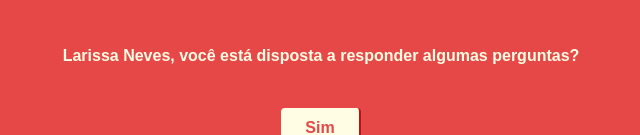
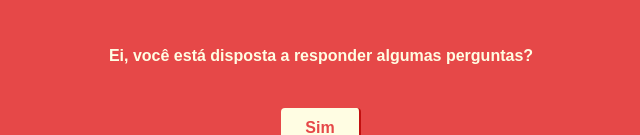
Before and after one commit to araujovitoriasous/Pizza, a React (Create React App) app: page / in a window 1280 px wide. Shown: the part 237-372 px from the top of the page, without its empty margins (319-959 px from the left). Built offline with nearby package versions, Linux system fonts and the light colour scheme; the HTML template or start-up script is replaced by a standard one.

Commit message:
Update Main.jsx

```diff
--- a/src/Main.jsx
+++ b/src/Main.jsx
@@ -13,7 +13,7 @@ export default function Main() {
   const noButton = useRef()
   const [currentAnswer, setCurrentAnswer] = useState(0);
   const answers = [
-    "Larissa Neves, você está disposta a responder algumas perguntas?",
+    "Ei, você está disposta a responder algumas perguntas?",
     "Você responderá com total sinceridade?",
     !question ? "Você quer comer uma pizza e tomar uma cerveja comigo no final de semana?" : question,
   ]
```
